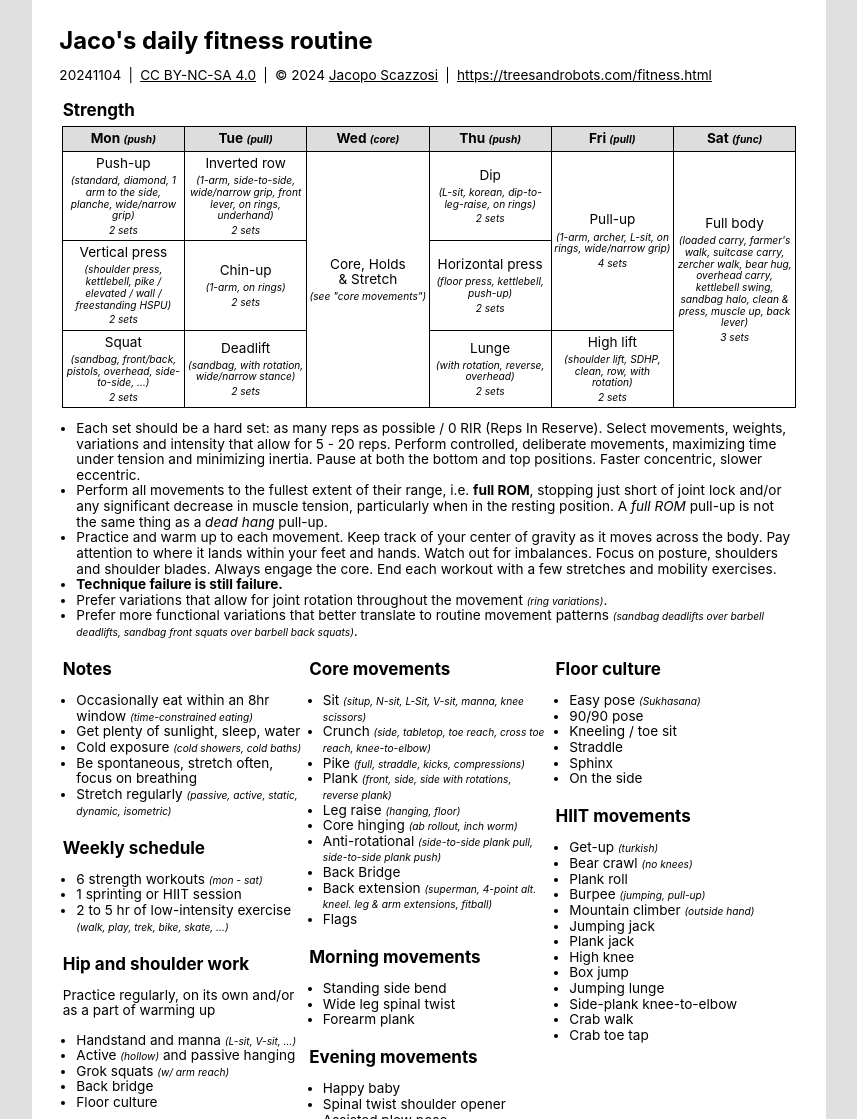
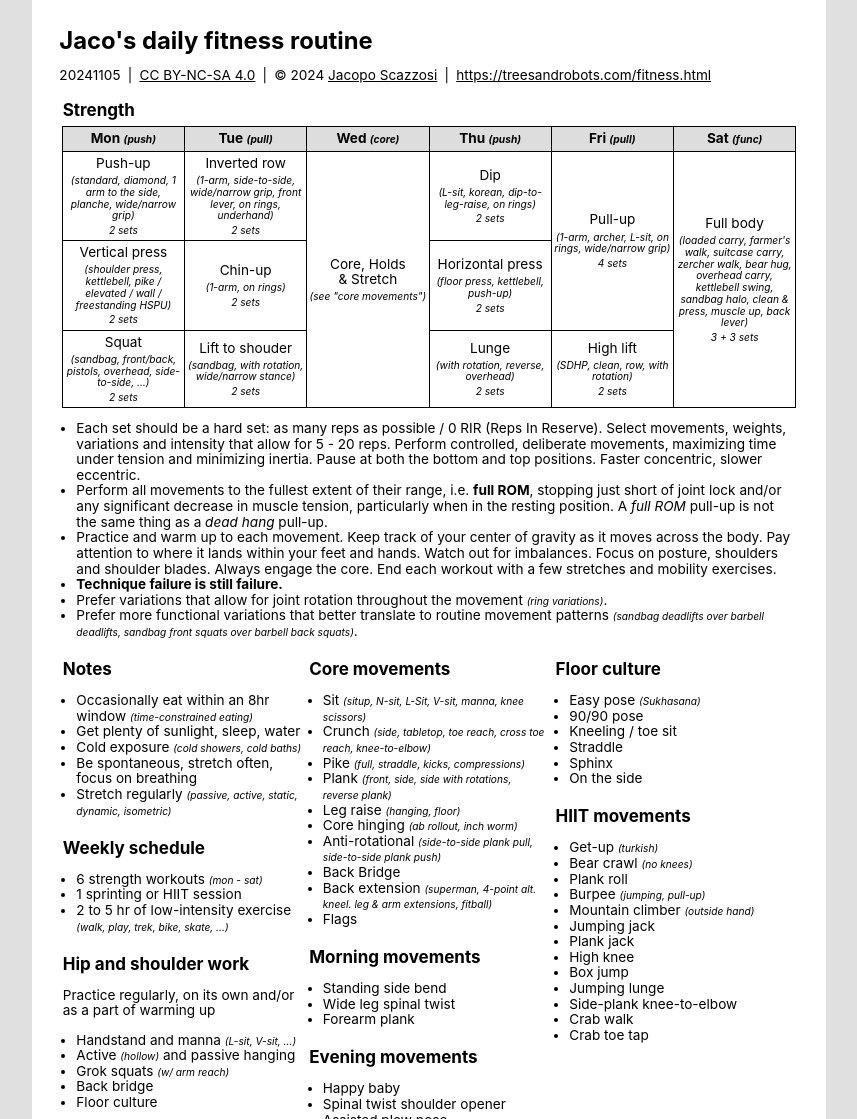
Before and after one commit to jacoscaz/treesandrobots.github.io, a Jekyll site: the page fitness-routine/html/jaco-s-daily-fitness-routine.html, which Jekyll copies as it is, in a window 1280 px wide. Shown: the whole page, without its empty margins (211-1068 px from the left). Built offline with Jekyll 4.4.1, drawn with Linux system fonts in a browser that asks for light colours.

Commit message:
fitness: replaces deadlift with lift to shoulder, new revision

```diff
--- a/fitness-routine/html/jaco-s-daily-fitness-routine.html
+++ b/fitness-routine/html/jaco-s-daily-fitness-routine.html
@@ -137,7 +137,7 @@
         <dl id="meta">
           <di>
             <dt>Revision</dt>
-            <dd>20241104</dd>
+            <dd>20241105</dd>
           </di>
           <di>
             <dt>License</dt>
@@ -194,7 +194,7 @@
             <p class="details">2 sets</p>
           </div>
           <div style="grid-column: 2; grid-row-start: 6; grid-row-end: span 2;">
-            <p>Deadlift</p>
+            <p>Lift to shouder</p>
             <p class="details">(sandbag, with rotation, wide/narrow stance)</p>
             <p class="details">2 sets</p>
           </div>
@@ -242,7 +242,7 @@
           </div>
           <div style="grid-column: 5; grid-row-start: 6; grid-row-end: span 2;">
             <p>High lift</p>
-            <p class="details">(shoulder lift, SDHP, clean, row, with rotation)</p>
+            <p class="details">(SDHP, clean, row, with rotation)</p>
             <p class="details">2 sets</p>
           </div>
           <!--
@@ -254,7 +254,7 @@
           <div style="grid-column: 6; grid-row-start: 2; grid-row-end: span 6;">
             <p>Full body</p>
             <p class="details">(loaded carry, farmer's walk, suitcase carry, zercher walk, bear hug, overhead carry, kettlebell swing, sandbag halo, clean &amp; press, muscle up, back lever)</p>
-            <p class="details">3 sets</p>
+            <p class="details">3 + 3 sets</p>
           </div>
         </div>
         <ul>
```
Also changed, not shown: fitness.md (+1 -1 lines), 1 other file.
